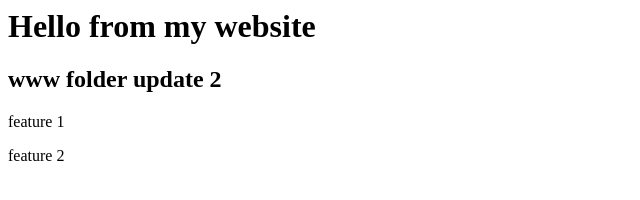
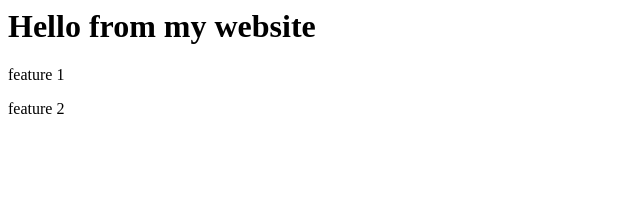
Before and after one commit to jpbingeniarts/jpbingeniarts.github.io, a plain HTML site: page docs/index.html in a window 1280 px wide. Shown: the whole page, without its empty margins (0-640 px from the left). Drawn offline with Linux system fonts and the light colour scheme.

Commit message:
remove line

```diff
--- a/docs/index.html
+++ b/docs/index.html
@@ -1,5 +1,4 @@
 <h1>Hello from my website</h1>
 
-<h2>www folder update 2</h2>
 <p>feature 1</p>
 <p>feature 2</p>
```
